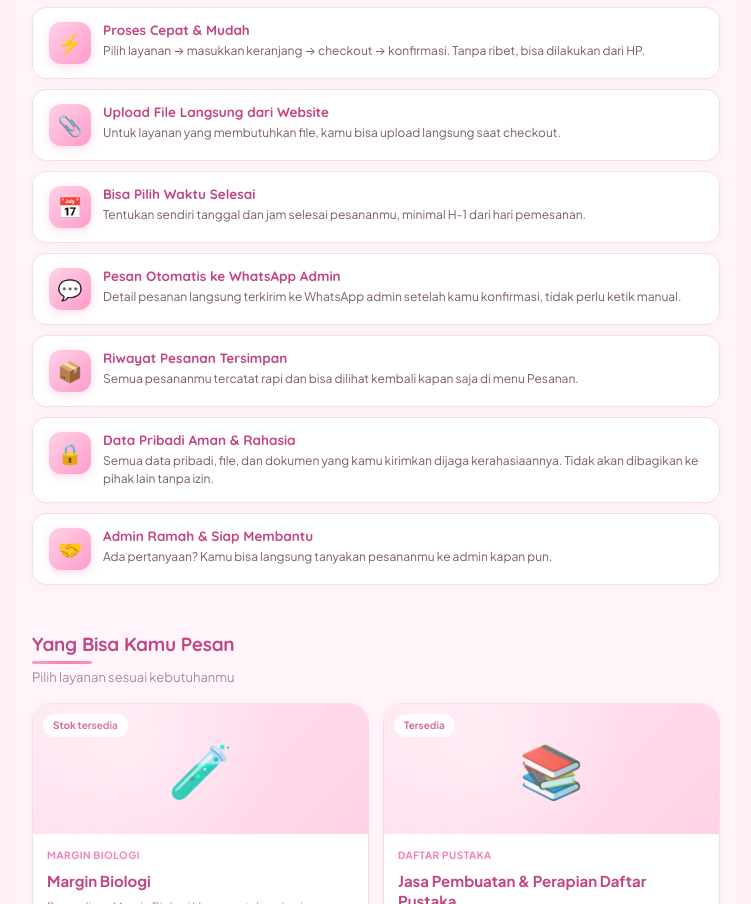
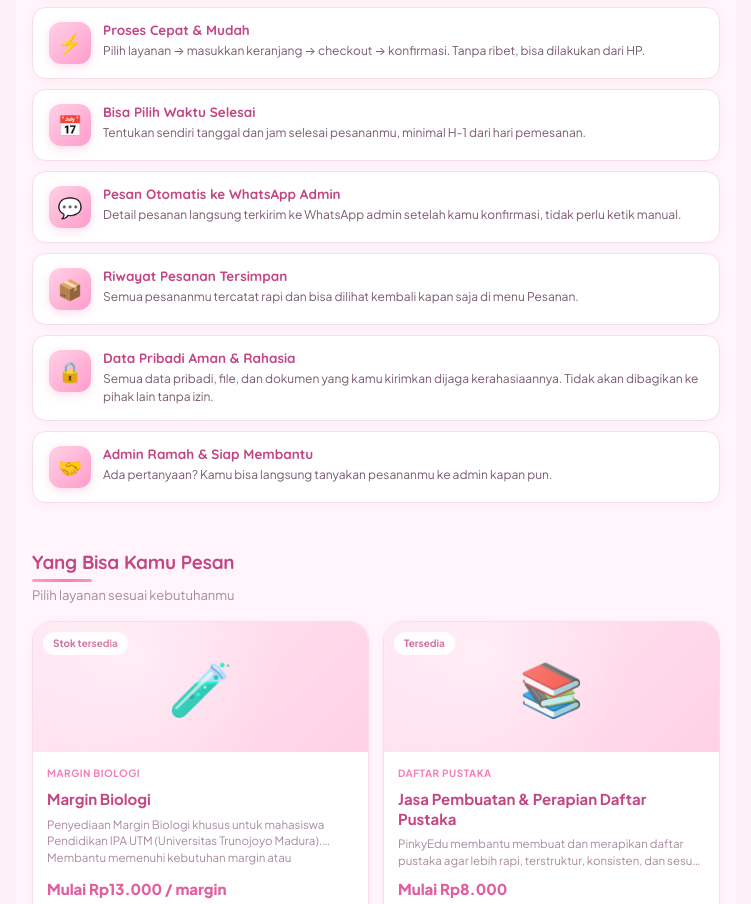
Before and after one commit to flowers-creator/pinkyedu.id., a plain HTML site: page index.html in a window 1280 px wide. Shown: the part 1395-2299 px from the top of the page, without its empty margins (264-1015 px from the left). Drawn offline with Linux system fonts and the light colour scheme.

Commit message:
index.html

```diff
--- a/index.html
+++ b/index.html
@@ -368,10 +368,6 @@ img{max-width:100%;display:block}
           <div class="adv-body"><h4>Proses Cepat & Mudah</h4><p>Pilih layanan → masukkan keranjang → checkout → konfirmasi. Tanpa ribet, bisa dilakukan dari HP.</p></div>
         </div>
         <div class="advantage-card">
-          <div class="adv-ic">📎</div>
-          <div class="adv-body"><h4>Upload File Langsung dari Website</h4><p>Untuk layanan yang membutuhkan file, kamu bisa upload langsung saat checkout.</p></div>
-        </div>
-        <div class="advantage-card">
           <div class="adv-ic">📅</div>
           <div class="adv-body"><h4>Bisa Pilih Waktu Selesai</h4><p>Tentukan sendiri tanggal dan jam selesai pesananmu, minimal H-1 dari hari pemesanan.</p></div>
         </div>
```
